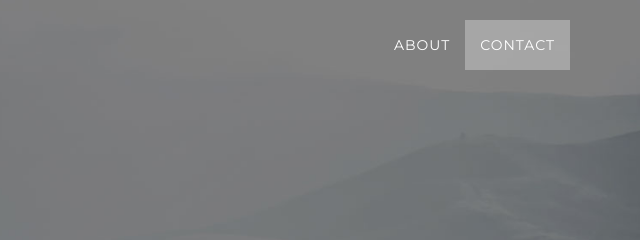
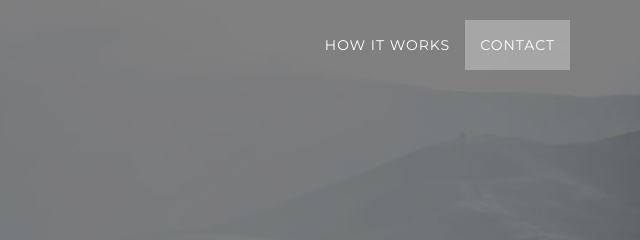
Before and after one commit to nainy05/landingforme, a plain HTML site: page startbootstrap-grayscale-1.0.4/index.html in a window 1280 px wide. Shown: the top 240 px of the page, 640-1280 px from the left. Drawn offline with Linux system fonts and the light colour scheme; some packages are replaced by stand-ins of ours.

```diff
--- a/startbootstrap-grayscale-1.0.4/index.html
+++ b/startbootstrap-grayscale-1.0.4/index.html
@@ -53,7 +53,7 @@
                         <a href="#page-top"></a>
                     </li>
                     <li>
-                        <a class="page-scroll" href="#about">About</a>
+                        <a class="page-scroll" href="#about">How it works</a>
                     </li>
 
                     <li>
```
